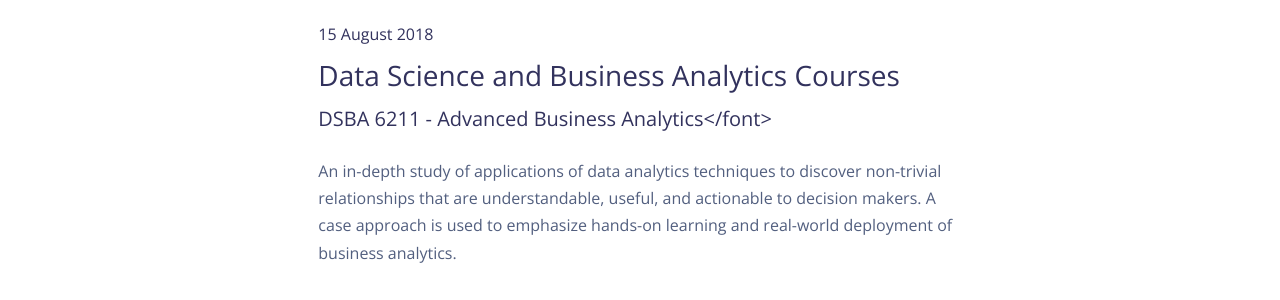
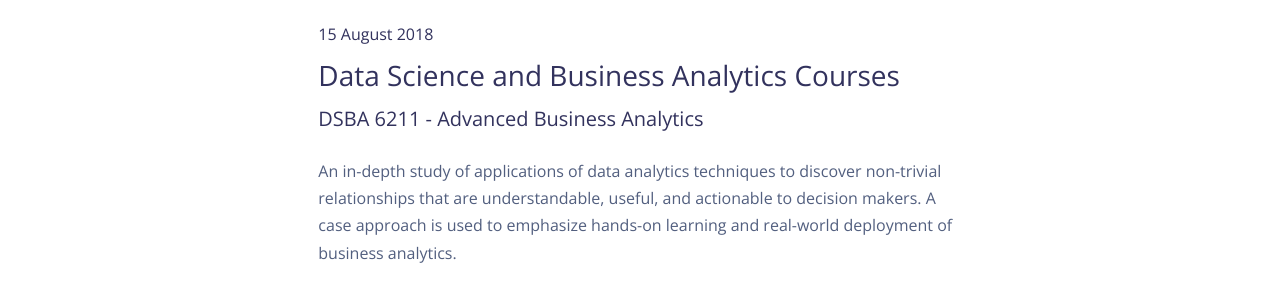
Before and after one commit to patriciamariebarrier/patriciamariebarrier.github.io, a Jekyll site: the page built from _posts/2020-05-14-easier-credit-card-payments.md, in a window 1280 px wide and 900 px high, scrolled down 787 px. Shown: the part 155-455 px from the top of the window. Built offline with Jekyll 4.4.1, drawn with Linux system fonts in a browser that asks for light colours; nearby versions of some CDN libraries.

Commit message:
Update 6demo-post.md

```diff
--- a/_includes/6demo-post.md
+++ b/_includes/6demo-post.md
@@ -1,4 +1,4 @@
-<h5>DSBA 6211 - Advanced Business Analytics</font></h5>
+<h5>DSBA 6211 - Advanced Business Analytics</h5>
 An in-depth study of applications of data analytics techniques to discover non-trivial relationships that are understandable, useful, and actionable to decision makers.  A case approach is used to emphasize hands-on learning and real-world deployment of business analytics.
 
 
```
